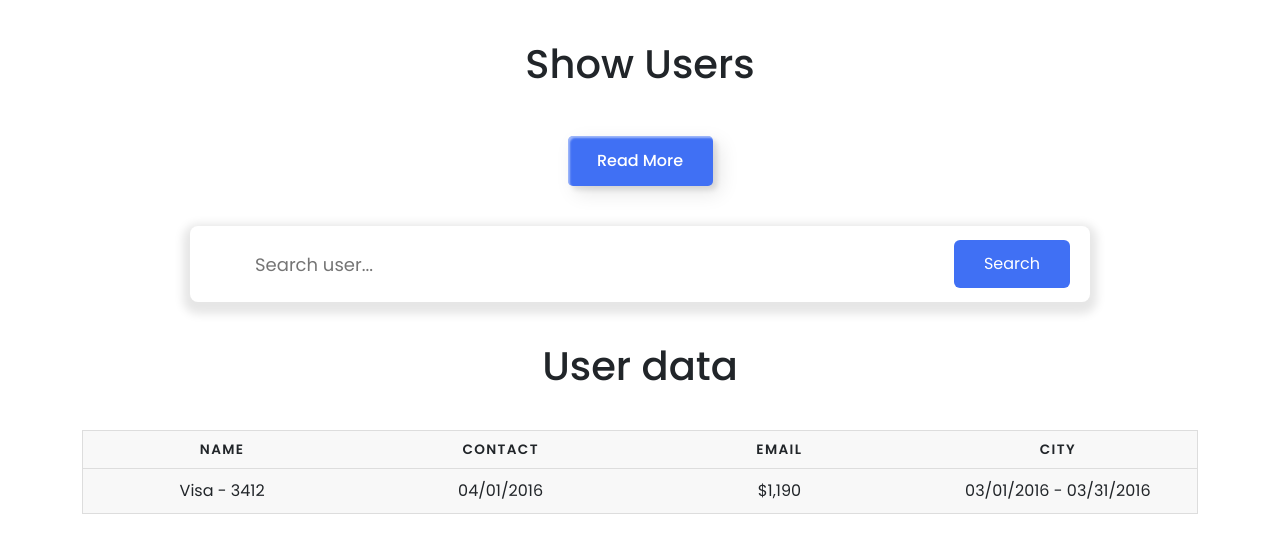
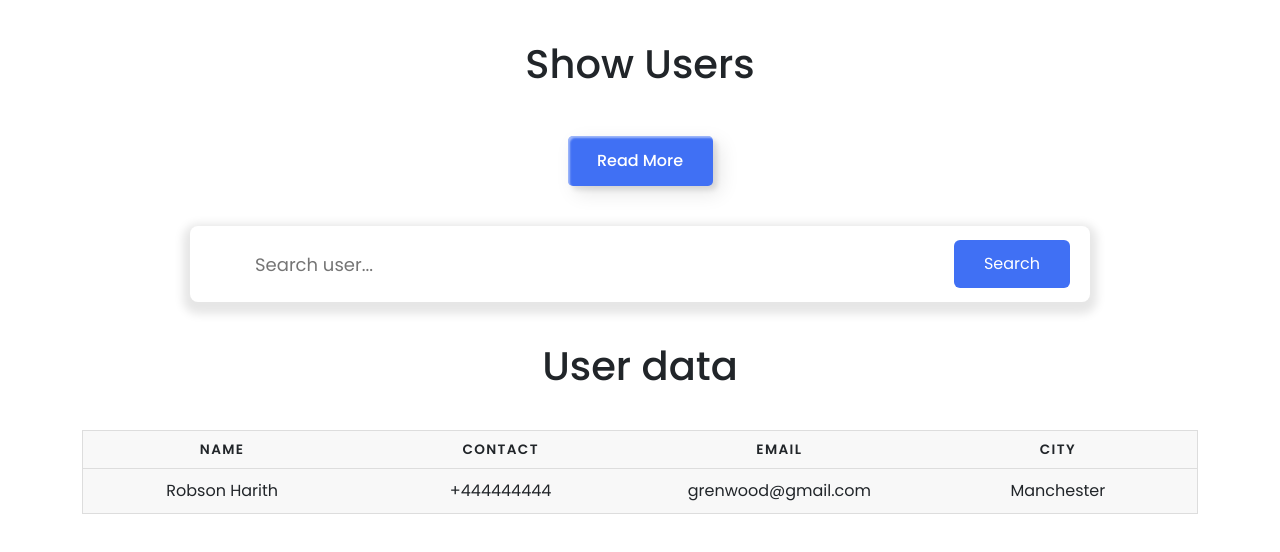
Before and after one commit to Moinulilm10/CDP-Assignment-4, a plain HTML site: page index.html in a window 1280 px wide. Drawn offline with nearby package versions, Linux system fonts and the light colour scheme.

Commit message:
dummy data changed

```diff
--- a/index.html
+++ b/index.html
@@ -45,10 +45,10 @@
                 </thead>
                 <tbody id="users-data-list">
                     <tr>
-                        <td data-label="Name">Visa - 3412</td>
-                        <td data-label="Contact">04/01/2016</td>
-                        <td data-label="Email">$1,190</td>
-                        <td data-label="City">03/01/2016 - 03/31/2016</td>
+                        <td data-label="Name">Robson Harith</td>
+                        <td data-label="Contact">+444444444</td>
+                        <td data-label="Email">grenwood@gmail.com</td>
+                        <td data-label="City">Manchester</td>
                     </tr>
                 </tbody>
             </table>
--- a/table.css
+++ b/table.css
@@ -64,7 +64,7 @@
 
     table thead {
         border: none;
-        clip: rect(0 0 0 0);
+        /* clip: rect(0 0 0 0); */
         height: 1px;
         margin: -1px;
         overflow: hidden;
```
